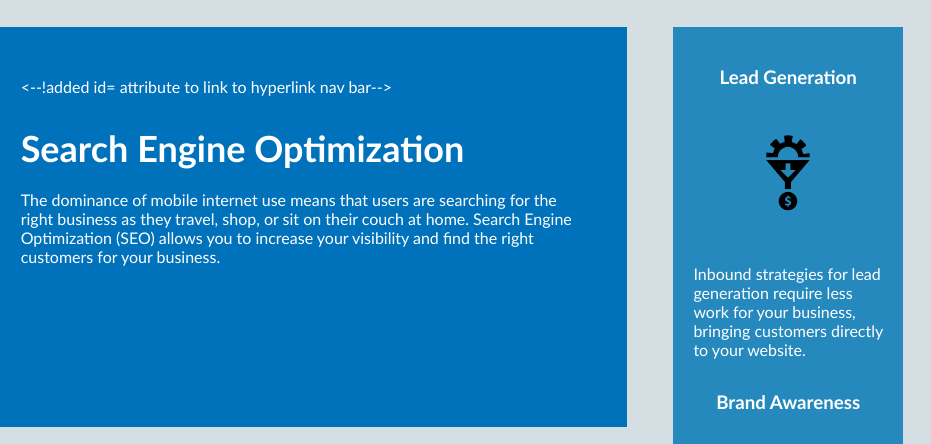
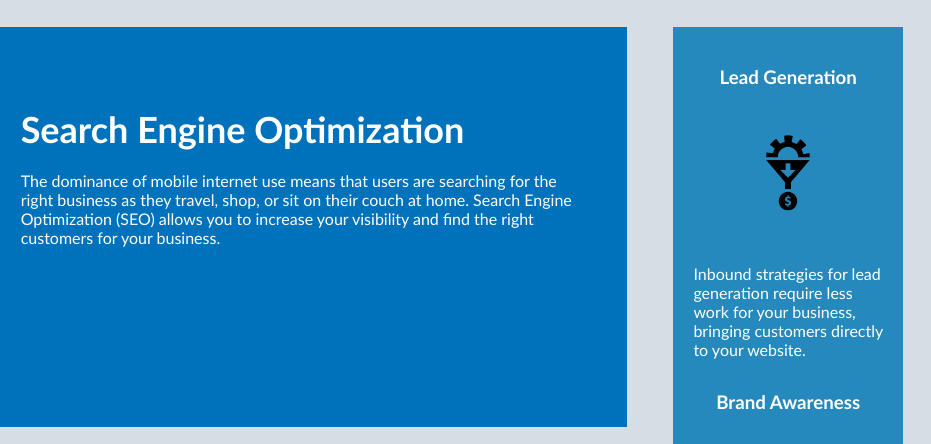
Before and after one commit to marcusforrealious88/HoriseonWebsite, a plain HTML site: page Develop/index.html in a window 1280 px wide. Shown: the part 969-1413 px from the top of the page, 349-1280 px from the left. Drawn offline with Linux system fonts and the light colour scheme.

Commit message:
Comment Fix

```diff
--- a/Develop/index.html
+++ b/Develop/index.html
@@ -28,7 +28,7 @@
     <div class="content">
         <div class="search-engine-optimization">
             <img src="./assets/images/search-engine-optimization.jpg" class="float-left" />
-            <--!added id= attribute to link to hyperlink nav bar-->
+            <!--added id= attribute to link to hyperlink nav bar-->
             <h2 id="search-engine-optimization">Search Engine Optimization</h2>
             <p>
                 The dominance of mobile internet use means that users are searching for the right business as they travel, shop, or sit on their couch at home. Search Engine Optimization (SEO) allows you to increase your visibility and find the right customers for your business.
```
